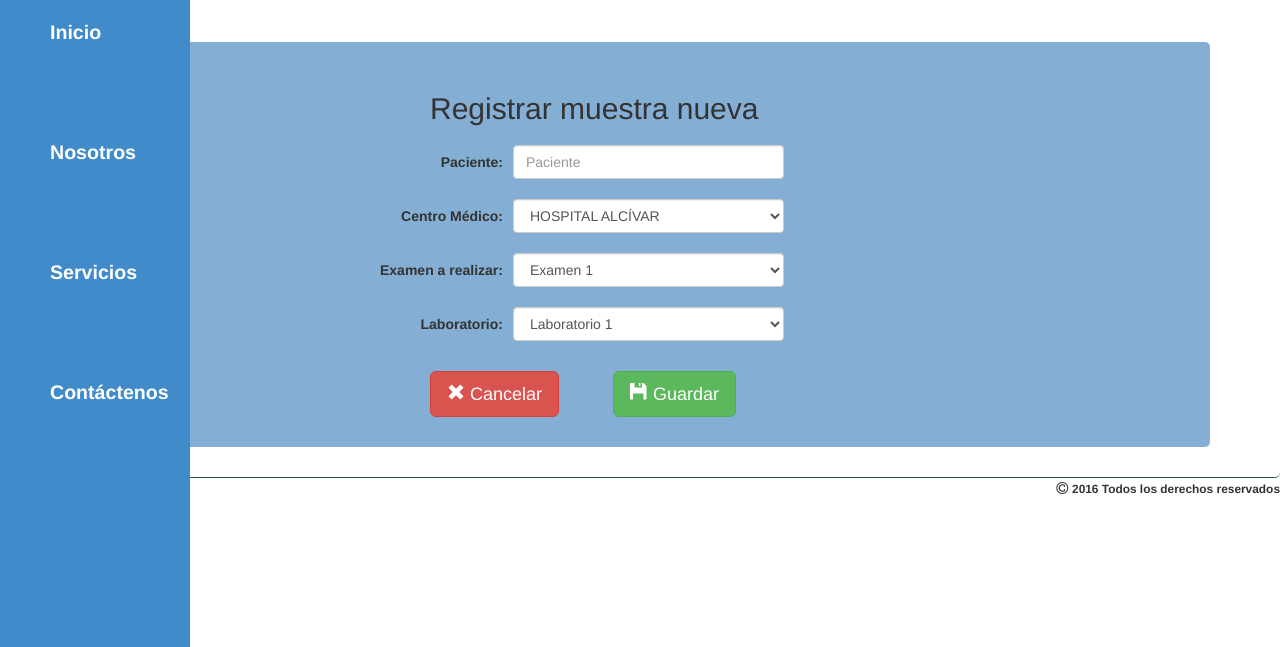
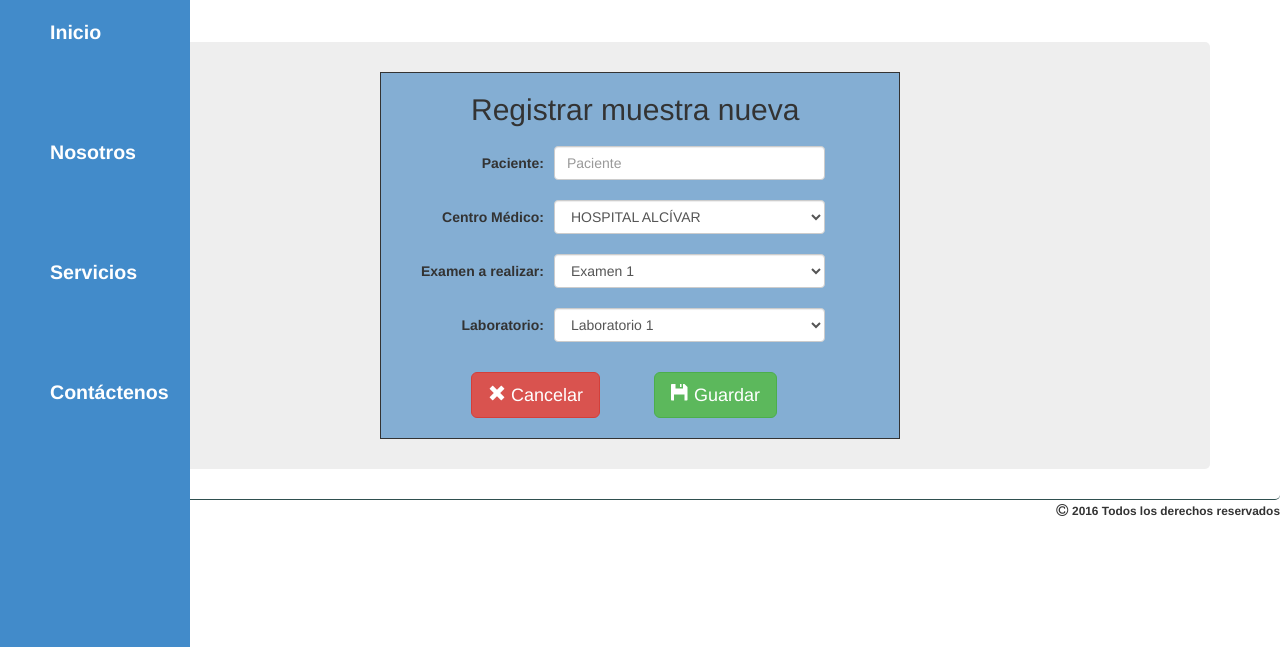
Before and after one commit to jorgeluis06/jorgeluis06.github.io, a plain HTML site: page Proyecto_Parcial/operario_1.html in a window 1280 px wide. Both pictures are taken after a click on the element "Agregar una Muestra". Shown: the part 153-800 px from the top of the page. Drawn offline with nearby package versions, Linux system fonts and the light colour scheme; a web font is replaced by a local one.

Commit message:
Proyecto Parcial v.1.6

```diff
--- a/Proyecto_Parcial/stylesheets/style-operario1.css
+++ b/Proyecto_Parcial/stylesheets/style-operario1.css
@@ -76,7 +76,7 @@ main {
 main .content {
     padding: 30px 10px 30px 10px;
     border-radius: 0 5px 5px 5px;
-    background: #84AED3;
+    background: #eee;
 }
 
 main .content li {
@@ -215,9 +215,6 @@ fieldset input, fieldset select, fieldset label {
 fieldset label {
     text-align: right;
 }
-#muestra-nueva {
-	margin-left: 300px;
-}
 
 .table-responsive td,.table-responsive th {
    text-align: center;
@@ -231,14 +228,25 @@ fieldset label {
 
 
 #muestra-nueva {
+	margin-left: 300px;
+	padding-left: 40px;
   display: none;
+  background-color: #84AED3;
+  margin-right: 300px;
+  padding-bottom: 20px;
+  border: 1px solid;
 }
 
 #muestra {
   display: block;
+  background-color: #84AED3;
+  margin-bottom: 20px;
 }
 
 .btn-lg {
 	margin-left: 50px;
 	margin-top: 20px;
 }
+.pull-right{
+	margin-top: 8px;
+}
```
